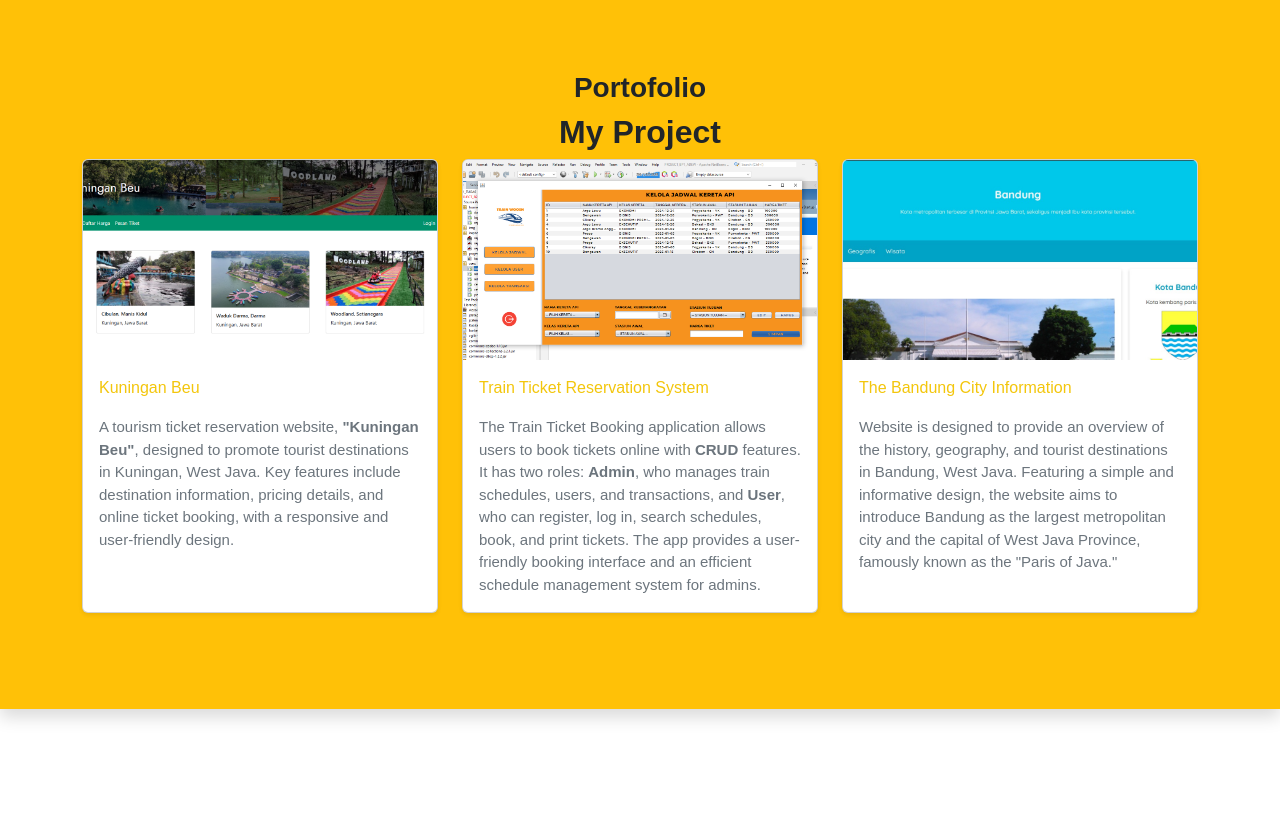
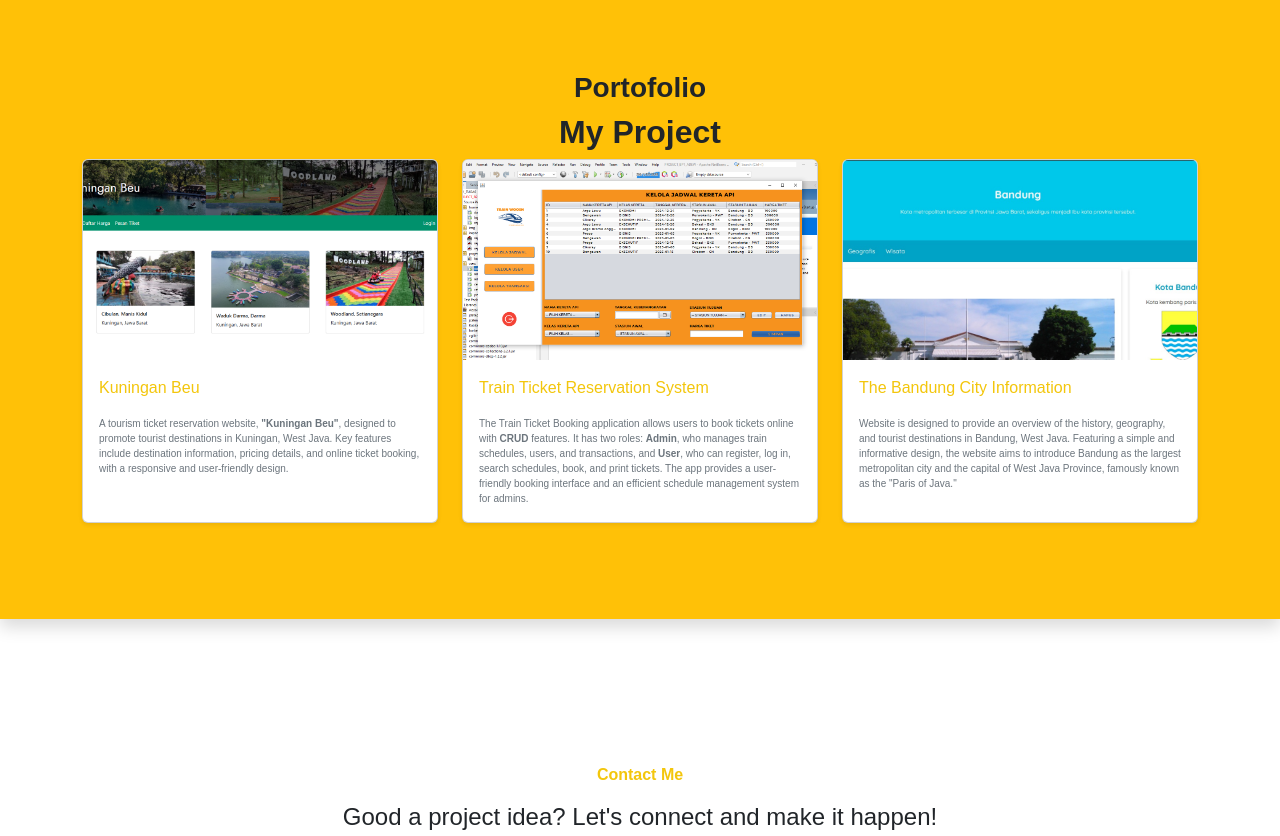
Before and after one commit to ad3whyu/portofolio-adw, a PHP site: page / in a window 1280 px wide. Shown: the part 1428-2264 px from the top of the page. Run offline with PHP 8.4, Linux system fonts and the light colour scheme.

Commit message:
Update style.css

```diff
--- a/css/style.css
+++ b/css/style.css
@@ -66,7 +66,7 @@ p {
 }
 .card-text {
   color: #6c757d;
-  font-size: 15px;
+  font-size: 10px;
 }
 .skill-box {
   width: 60px;
```
